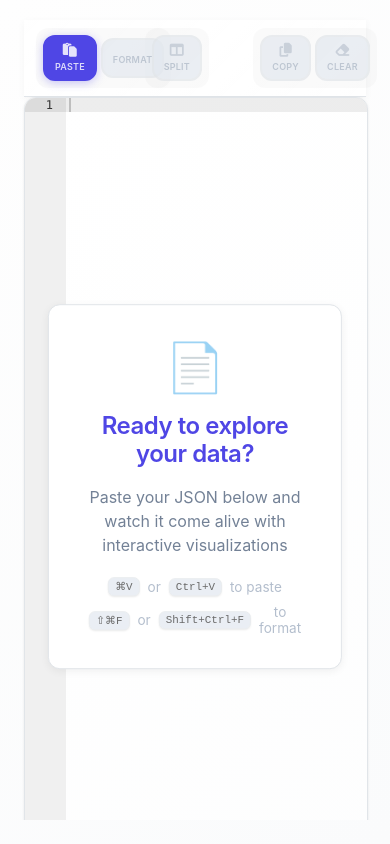
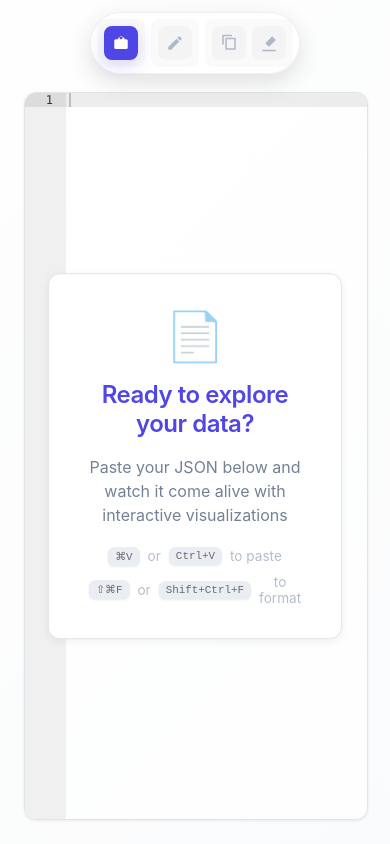
Before and after one commit to dakshpareek/json-viewer, a React (Create React App) app: page / in a window 390 px wide. Built offline with nearby package versions, Linux system fonts and the light colour scheme.

Commit message:
feat: editor-first mode, auto-paste, compact floating toolbar, SVG icons, viewer contrast, notifications

```diff
--- a/src/App.css
+++ b/src/App.css
@@ -8,33 +8,39 @@
     font-family: var(--font-primary);
 }
 
+/* top-toolbar-shell left for legacy layout compatibility but visually the toolbar is floating now.
+   Keep minimal height so any references still compute correctly, but make it visually inert. */
 .top-toolbar-shell {
-    height: 64px;
-    background: var(--color-surface);
-    border-bottom: 1px solid var(--color-border);
-    box-shadow: var(--sketch-shadow-sm);
-    display: flex;
-    align-items: center;
-    justify-content: center;
+    height: 0;
+    /* toolbar is floating; avoid reserving a full block */
+    background: transparent;
+    border-bottom: none;
+    box-shadow: none;
+    display: block;
     flex-shrink: 0;
     position: relative;
+    pointer-events: none;
 }
 
 .top-toolbar-shell::before {
     content: '';
-    position: absolute;
-    top: 0;
-    left: 0;
-    right: 0;
-    bottom: 0;
-    background: linear-gradient(90deg, transparent 0%, rgba(255, 255, 255, 0.4) 50%, transparent 100%);
-    pointer-events: none;
-    opacity: 0.3;
+    display: none;
 }
 
+/* Workspace must account for floating toolbar so content doesn't get overlapped.
+   We add top padding equal to the floating toolbar safe area (toolbar height + comfortable margin). */
 .workspace {
+    height: 100vh;
+    overflow: auto;
+    padding: 92px 24px 24px 24px;
+    /* top padding reserves space for floating toolbar (approx 40px toolbar + margin) */
+    background: transparent;
+    box-sizing: border-box;
+}
+
+/* If you still render a non-floating toolbar variant, allow a modifier on App to reduce top padding.
+   Example: add class `toolbar-relative` on `.App` to use in that case. */
+.App.toolbar-relative .workspace {
+    padding-top: 24px;
     height: calc(100vh - 64px);
-    overflow: auto;
-    padding: 20px 24px;
-    background: transparent;
 }
--- a/src/components/JsonInput.tsx
+++ b/src/components/JsonInput.tsx
@@ -1,4 +1,4 @@
-import React, { useState, useEffect, useCallback } from 'react';
+import React, { useCallback, useEffect, useState } from 'react';
 import AceEditor from 'react-ace';
 
 import ace from 'ace-builds/src-noconflict/ace';
@@ -10,10 +10,10 @@ import prettier from 'prettier/standalone';
 
 import { DataItemProps, JsonViewer } from '@textea/json-viewer';
 
-import TopToolbar from './TopToolbar.tsx';
 import { useNotification } from '../contexts/NotificationContext.tsx';
 import './JsonInput.css';
 import './TopToolbar.css';
+import TopToolbar from './TopToolbar.tsx';
 
 interface JsonInputProps {
   selectedKeyPath: string[];
@@ -38,7 +38,8 @@ const JsonInput: React.FC<JsonInputProps> = ({
   const [text, setText] = useState<string>('');
   const [error, setError] = useState<string>('');
   const [jsonData, setJsonData] = useState<any>(null);
-  const [showViewer, setShowViewer] = useState<boolean>(true);
+  // Default to editor-focused mode (not split). User can toggle viewer when needed.
+  const [showViewer, setShowViewer] = useState<boolean>(false);
 
   // Format JSON using Prettier
   const formatJson = useCallback((input: string) => {
@@ -77,8 +78,10 @@ const JsonInput: React.FC<JsonInputProps> = ({
 
   // Handle paste event to autoformat
   const handlePaste = (pastedData: any) => {
-    const clipboardData = pastedData.clipboardData || window.clipboardData;
-    if (clipboardData) {
+    // The editor emits a ClipboardEvent-like object; be explicit about the runtime shapes to satisfy TypeScript.
+    const maybeEvent = pastedData as ClipboardEvent | null;
+    const clipboardData = (maybeEvent && maybeEvent.clipboardData) || (window as any).clipboardData;
+    if (clipboardData && typeof clipboardData.getData === 'function') {
       const pastedText = clipboardData.getData('Text');
       formatJson(pastedText);
     } else {
@@ -106,6 +109,68 @@ const JsonInput: React.FC<JsonInputProps> = ({
     }
   }, [formatJson, showNotification]);
 
+  // Auto-paste from clipboard on mount (run only once). Inline formatting here to avoid
+  // depending on `formatJson` so this effect won't re-run when `formatJson` or `jsonData` changes.
+  useEffect(() => {
+    let cancelled = false;
+
+    const AUTO_PASTE_ON_LOAD = JSON.parse(localStorage.getItem('autoPasteOnLoad') ?? 'true');
+
+    if (!AUTO_PASTE_ON_LOAD) return;
+
+    (async function tryAutoPaste() {
+      if (!navigator.clipboard?.readText) return;
+      try {
+        const clipboardText = await navigator.clipboard.readText();
+        if (cancelled) return;
+        const trimmed = clipboardText?.trim();
+        if (!trimmed) return;
+        // Quick heuristic: starts with { or [
+        if (trimmed.startsWith('{') || trimmed.startsWith('[')) {
+          try {
+            // Inline formatting & parsing to avoid external deps and repeated effect triggers
+            let formatted = trimmed;
+            try {
+              formatted = prettier.format(trimmed, {
+                parser: 'json',
+                plugins: [parserBabel],
+              });
+            } catch {
+              // If prettier fails, keep original trimmed text and try JSON.parse on it
+              formatted = trimmed;
+            }
+
+            const parsedData = JSON.parse(formatted);
+            // Only update state if component is still mounted
+            if (cancelled) return;
+
+            setText(formatted);
+            setError('');
+            // update jsonData and reset breadcrumb
+            setJsonData(parsedData);
+            setSelectedKeyPath([]);
+            showNotification('Loaded JSON from clipboard', 'success');
+            // keep editor-first default; user can toggle viewer
+            setShowViewer(false);
+          } catch {
+            // If parse fails, do not set anything and silently skip
+          }
+        }
+      } catch (err) {
+        // Clipboard access may be denied or unavailable — do nothing silently.
+        console.info('Auto-paste skipped:', err && (err as Error).message ? (err as Error).message : err);
+      }
+    })();
+
+    return () => {
+      cancelled = true;
+    };
+    // Note: intentionally omit `showNotification` from the dependency list because the
+    // notification context can provide a new function identity across renders which would
+    // retrigger this effect. We only want this auto-paste effect to run once on mount.
+    // eslint-disable-next-line react-hooks/exhaustive-deps
+  }, [setSelectedKeyPath]);
+
   // Handle copy formatted JSON button click
   const handleCopyFormattedJson = useCallback(async () => {
     try {
@@ -127,7 +192,8 @@ const JsonInput: React.FC<JsonInputProps> = ({
     setText('');
     setError('');
     setJsonData(null);
-    setShowViewer(true);
+    // keep editor-first default after clear
+    setShowViewer(false);
     setSelectedKeyPath([]);
   }, [setSelectedKeyPath]);
 
@@ -237,7 +303,6 @@ const JsonInput: React.FC<JsonInputProps> = ({
     <>
       <TopToolbar
         onPaste={handlePasteFromClipboard}
-        onFormat={handleFormatClick}
         onToggleViewer={handleToggleViewer}
         onCopy={handleCopyFormattedJson}
         onClear={handleClearClick}
@@ -278,15 +343,14 @@ const JsonInput: React.FC<JsonInputProps> = ({
                 value={jsonData}
                 rootName={false}
                 defaultInspectDepth={0}
-                theme={{
-                  scheme: 'custom',
+                theme={({
                   author: 'json-viewer',
                   base00: '#ffffff', // background
                   base01: '#f8f9fa',
                   base02: '#e9ecef',
                   base03: '#dee2e6',
                   base04: '#ced4da',
-                  base05: '#2c2c2c', // main text color - DARK
+                  base05: '#111827', // main text color - darker for better contrast
                   base06: '#495057',
                   base07: '#343a40',
                   base08: '#dc2626', // red
@@ -297,7 +361,7 @@ const JsonInput: React.FC<JsonInputProps> = ({
                   base0D: '#4f46e5', // blue
                   base0E: '#be185d', // magenta
                   base0F: '#92400e', // brown
-                }}
+                } as any)}
                 displayDataTypes={false} // Hide data types
                 keyRenderer={CustomKeyRenderer}
                 onSelect={(path) => {
@@ -312,7 +376,7 @@ const JsonInput: React.FC<JsonInputProps> = ({
                   width: '100%',
                   height: 'auto',
                   minHeight: '100%',
-                  color: '#2c2c2c', // Explicit DARK text color
+                  color: '#0f172a', // Stronger dark text color for readability
                 }}
               />
             </div>
--- a/src/components/NotificationToast.tsx
+++ b/src/components/NotificationToast.tsx
@@ -1,4 +1,4 @@
-import React, { useEffect, useState, useCallback } from 'react';
+import React, { useCallback, useEffect, useState } from 'react';
 import './NotificationToast.css';
 
 interface NotificationToastProps {
--- a/src/components/TopToolbar.css
+++ b/src/components/TopToolbar.css
@@ -1,17 +1,40 @@
 @import '../styles/variables.css';
+
+/* Compact floating toolbar variant
+   - Floating (fixed) near the top center
+   - Reduced height / padding (compact)
+   - Icon-only buttons (hide text labels visually but keep for screen readers)
+   - Keep separators and groups for layout but scale them down
+*/
 
 .top-toolbar {
     display: flex;
     align-items: center;
     justify-content: center;
-    gap: 16px;
-    padding: 16px 32px;
-    background: linear-gradient(135deg, var(--color-surface) 0%, rgba(255, 255, 255, 0.95) 100%);
-    border-bottom: 1px solid var(--color-border);
-    box-shadow: 0 2px 8px rgba(0, 0, 0, 0.04), 0 1px 3px rgba(0, 0, 0, 0.02);
+    gap: 10px;
+    /* much smaller padding to make toolbar compact */
+    padding: 6px 8px;
+    /* translucent surface to float above content */
+    background: rgba(255, 255, 255, 0.92);
+    border: 1px solid rgba(0, 0, 0, 0.06);
+    box-shadow: 0 8px 24px rgba(0, 0, 0, 0.12);
+    /* make the toolbar floating by default; component may also set inline positioning */
+    position: fixed;
+    top: 12px;
+    left: 50%;
+    transform: translateX(-50%);
+    z-index: 1000;
+    min-height: 40px;
+    border-radius: 10px;
+    backdrop-filter: blur(6px);
+}
+
+/* small helper class if we need a non-fixed variant elsewhere */
+.top-toolbar.relative {
     position: relative;
-    min-height: 56px;
-    backdrop-filter: blur(8px);
+    top: auto;
+    left: auto;
+    transform: none;
 }
 
 .toolbar-section {
@@ -19,89 +42,88 @@
     align-items: center;
 }
 
+/* Slightly denser group styling */
 .toolbar-group {
     display: flex;
     align-items: center;
-    gap: 16px;
+    gap: 10px;
     background: rgba(0, 0, 0, 0.02);
-    border-radius: var(--sketch-radius-lg);
-    padding: 8px;
+    border-radius: calc(var(--sketch-radius-lg) / 1.5);
+    padding: 6px;
     border: 1px solid transparent;
-    transition: all 0.2s ease;
+    transition: all 0.16s ease;
 }
 
+/* thinner separator to match compact style */
 .toolbar-separator {
     width: 1px;
-    height: 32px;
+    height: 24px;
     background: linear-gradient(to bottom, transparent 0%, var(--color-border) 20%, var(--color-border) 80%, transparent 100%);
-    margin: 0 12px;
-    opacity: 0.5;
+    margin: 0 8px;
+    opacity: 0.45;
 }
 
-/* Base button styles - Excalidraw-inspired */
+/* Base button styles (compact, icon-first) */
 .toolbar-btn {
-    display: flex;
-    flex-direction: column;
+    display: inline-flex;
     align-items: center;
     justify-content: center;
-    gap: 4px;
-    padding: 10px 14px;
-    min-width: 56px;
-    min-height: 48px;
+    gap: 0;
+    padding: 6px 8px;
+    min-width: 40px;
+    min-height: 40px;
     border: none;
-    border-radius: var(--sketch-radius-lg);
+    border-radius: 8px;
     background-color: transparent;
     color: var(--color-text);
     cursor: pointer;
     font-size: 12px;
     font-weight: 600;
-    transition: all 0.15s cubic-bezier(0.4, 0, 0.2, 1);
+    transition: all 0.12s cubic-bezier(0.4, 0, 0.2, 1);
     position: relative;
     font-family: var(--font-primary);
     border: 2px solid transparent;
-    text-transform: uppercase;
-    letter-spacing: 0.025em;
+    text-transform: none;
+    letter-spacing: 0;
 }
 
-/* Button icons */
+/* Button icons scaled down slightly for compactness */
 .toolbar-btn i {
-    font-size: 18px;
+    font-size: 16px;
     line-height: 1;
-    opacity: 0.85;
-    transition: opacity 0.2s ease;
+    opacity: 0.95;
+    transition: opacity 0.16s ease, transform 0.12s ease;
 }
 
-/* Button labels */
+/* Visually hide text labels but keep them accessible to screen readers.
+   This keeps DOM size minimal and ensures hover/title still works. */
 .btn-label {
-    font-size: 11px;
-    line-height: 1.3;
-    text-align: center;
-    white-space: nowrap;
-    letter-spacing: 0.025em;
-    text-transform: uppercase;
-    opacity: 0.8;
-    font-weight: 600;
+    display: none;
+    visibility: hidden;
+    width: 0;
+    height: 0;
+    overflow: hidden;
 }
 
-/* Button hover states - Excalidraw-inspired */
+/* Button hover states - subtle lift */
 .toolbar-btn:hover:not(:disabled) {
     background: rgba(0, 0, 0, 0.04);
-    border-color: var(--color-border);
-    transform: translateY(-1px);
-    box-shadow: 0 4px 12px rgba(0, 0, 0, 0.08);
+    border-color: rgba(0, 0, 0, 0.06);
+    transform: translateY(-2px);
+    box-shadow: 0 6px 18px rgba(0, 0, 0, 0.10);
 }
 
 .toolbar-btn:active:not(:disabled) {
     transform: translateY(0);
-    box-shadow: 0 2px 6px rgba(0, 0, 0, 0.04);
+    box-shadow: 0 2px 8px rgba(0, 0, 0, 0.06);
 }
 
-/* Active state - Excalidraw-style */
+/* Active state */
 .toolbar-btn.active {
     background: var(--color-primary);
     color: white;
     border-color: var(--color-primary);
-    box-shadow: 0 2px 8px rgba(79, 70, 229, 0.3);
+    box-shadow: 0 6px 18px rgba(79, 70, 229, 0.2);
 }
 
 .toolbar-btn.active:hover {
@@ -109,34 +131,34 @@
     border-color: var(--color-secondary);
 }
 
-/* Disabled button states - More visible and accessible */
+/* Disabled states */
 .toolbar-btn:disabled {
-    opacity: 0.7;
+    opacity: 0.75;
     cursor: not-allowed;
-    background-color: var(--color-muted);
+    background-color: rgba(0, 0, 0, 0.03);
     color: var(--color-text-muted);
     transform: none;
     box-shadow: none;
-    border-color: var(--color-border);
-    filter: grayscale(0.1);
+    border-color: transparent;
+    filter: grayscale(0.05);
 }
 
 .toolbar-btn:disabled .btn-label {
-    opacity: 0.8;
+    opacity: 0.6;
 }
 
 .toolbar-btn:disabled i {
-    opacity: 0.6;
+    opacity: 0.55;
 }
 
-/* Individual button colors - semantic and contextual */
+/* Individual semantic colors adjusted for compact look */
 .paste-btn {
     color: var(--color-primary);
 }
 
 .paste-btn:hover:not(:disabled):not(.active) {
-    background: rgba(79, 70, 229, 0.08);
-    border-color: rgba(79, 70, 229, 0.2);
+    background: rgba(79, 70, 229, 0.06);
+    border-color: rgba(79, 70, 229, 0.12);
 }
 
 .format-btn {
@@ -144,8 +166,8 @@
 }
 
 .format-btn:hover:not(:disabled):not(.active) {
-    background: rgba(124, 58, 237, 0.08);
-    border-color: rgba(124, 58, 237, 0.2);
+    background: rgba(124, 58, 237, 0.06);
+    border-color: rgba(124, 58, 237, 0.12);
 }
 
 .view-btn {
@@ -153,8 +175,8 @@
 }
 
 .view-btn:hover:not(:disabled):not(.active) {
-    background: rgba(99, 102, 241, 0.08);
-    border-color: rgba(99, 102, 241, 0.2);
+    background: rgba(99, 102, 241, 0.06);
+    border-color: rgba(99, 102, 241, 0.12);
 }
 
 .copy-btn {
@@ -162,8 +184,8 @@
 }
 
 .copy-btn:hover:not(:disabled):not(.active) {
-    background: rgba(5, 150, 105, 0.08);
-    border-color: rgba(5, 150, 105, 0.2);
+    background: rgba(5, 150, 105, 0.06);
+    border-color: rgba(5, 150, 105, 0.12);
 }
 
 .clear-btn {
@@ -171,18 +193,14 @@
 }
 
 .clear-btn:hover:not(:disabled):not(.active) {
-    background: rgba(211, 47, 47, 0.08);
-    border-color: rgba(220, 38, 38, 0.2);
+    background: rgba(220, 38, 38, 0.06);
+    border-color: rgba(220, 38, 38, 0.12);
 }
 
-/* Focus states for accessibility */
+/* Focus states (accessible) */
 .toolbar-btn:focus {
-    outline: 2px solid #1976d2;
+    outline: 2px solid rgba(25, 118, 210, 0.2);
     outline-offset: 2px;
-}
-
-.toolbar-btn:focus:not(:focus-visible) {
-    outline: none;
 }
 
 .toolbar-btn:focus-visible {
@@ -190,61 +208,45 @@
     outline-offset: 2px;
 }
 
-/* Responsive design - Excalidraw-style */
+/* Responsive adjustments - keep toolbar usable on smaller viewports */
 @media (max-width: 1024px) {
     .top-toolbar {
-        gap: 14px;
-        padding: 14px 28px;
+        gap: 10px;
+        padding: 6px 10px;
+        min-height: 40px;
+        left: 50%;
+        transform: translateX(-50%);
+    }
+
+    .toolbar-group {
+        gap: 8px;
+        padding: 6px;
+    }
+
+    .toolbar-btn i {
+        font-size: 15px;
     }
 }
 
 @media (max-width: 768px) {
+
+    /* On small screens, move toolbar to top-left as a floating pill to avoid covering center content */
     .top-toolbar {
-        gap: 12px;
-        padding: 12px 20px;
-        min-height: 52px;
+        left: 12px;
+        transform: none;
+        top: 10px;
+        padding: 6px;
+        border-radius: 999px;
     }
 
-    .toolbar-group {
-        gap: 12px;
-        padding: 6px;
+    .toolbar-separator {
+        display: none;
     }
 
     .toolbar-btn {
-        min-width: 48px;
-        min-height: 44px;
-        padding: 8px 12px;
-        font-size: 11px;
-    }
-
-    .btn-label {
-        font-size: 10px;
-    }
-
-    .toolbar-btn i {
-        font-size: 16px;
-    }
-}
-
-@media (max-width: 640px) {
-    .top-toolbar {
-        gap: 12px;
-        padding: 10px 16px;
-        justify-content: space-between;
-    }
-
-    .toolbar-group {
-        gap: 6px;
-    }
-
-    .toolbar-btn {
-        min-width: 44px;
-        min-height: 40px;
-        padding: 6px 10px;
-    }
-
-    .btn-label {
-        font-size: 9px;
+        min-width: 36px;
+        min-height: 36px;
+        padding: 6px;
     }
 
     .toolbar-btn i {
@@ -253,25 +255,32 @@
 }
 
 @media (max-width: 480px) {
+
+    /* Collapse into a single-row compact fab-like pill */
     .top-toolbar {
-        flex-wrap: wrap;
-        gap: 8px;
-        padding: 8px 12px;
-        min-height: auto;
-    }
-
-    .toolbar-section {
-        flex: 1;
-        min-width: 0;
+        left: 8px;
+        right: auto;
+        transform: none;
+        padding: 6px;
+        gap: 6px;
+        top: 8px;
     }
 
     .toolbar-group {
-        justify-content: center;
-        gap: 4px;
+        gap: 6px;
+    }
+
+    .toolbar-btn {
+        min-width: 34px;
+        min-height: 34px;
+        padding: 6px;
+    }
+
+    .toolbar-btn i {
+        font-size: 14px;
     }
 
     .toolbar-separator {
         display: none;
-        /* Hide separators on very small screens */
     }
 }
--- a/src/components/TopToolbar.tsx
+++ b/src/components/TopToolbar.tsx
@@ -12,6 +12,16 @@ interface TopToolbarProps {
   hasText: boolean;
 }
 
+/**
+ * TopToolbar (compact floating, icon-only)
+ *
+ * Notes:
+ * - This toolbar is intentionally compact and floating (positioned via inline style here
+ *   to avoid requiring immediate CSS edits). It uses icon-only buttons with accessible
+ *   `aria-label` and `title` attributes so the name appears on hover.
+ * - The visual styling is still primarily driven by `TopToolbar.css`; this component
+ *   reduces DOM content (removes text labels) and applies a small fixed/floating layout.
+ */
 const TopToolbar: React.FC<TopToolbarProps> = ({
   onPaste,
   onFormat,
@@ -23,7 +33,20 @@ const TopToolbar: React.FC<TopToolbarProps> = ({
   hasText,
 }) => {
   return (
-        <div className="top-toolbar" role="toolbar" aria-label="JSON Studio toolbar">
+    <div
+      className="top-toolbar floating"
+      role="toolbar"
+      aria-label="JSON Studio toolbar"
+      style={{
+        position: 'fixed',
+        top: 12,
+        left: '50%',
+        transform: 'translateX(-50%)',
+        padding: '6px',
+        zIndex: 1000,
+        minHeight: 40,
+      }}
+    >
       {/* Group 1: Import & Actions */}
       <div className="toolbar-section">
         <div className="toolbar-group">
@@ -32,20 +55,12 @@ const TopToolbar: React.FC<TopToolbarProps> = ({
             onClick={onPaste}
             aria-label="Paste JSON from clipboard"
             title={`Paste JSON from clipboard - Cmd/Ctrl+V`}
+            tabIndex={0}
           >
-                        <i className="fas fa-paste" aria-hidden="true"></i>
-                        <span className="btn-label">Paste</span>
-                    </button>
-
-                    <button
-                        className={`toolbar-btn format-btn ${hasText ? '' : 'disabled'}`}
-                        onClick={onFormat}
-                        disabled={!hasText}
-                        aria-label="Format and beautify JSON"
-                        title={`${hasText ? 'Format and beautify JSON' : 'Add JSON first to format'} - Shift+Cmd/Ctrl+F`}
-                    >
-                        <i className="fas fa-sparkles" aria-hidden="true"></i>
-                        <span className="btn-label">Format</span>
+            {/* Material-style content_paste icon */}
+            <svg aria-hidden="true" width="18" height="18" viewBox="0 0 24 24" fill="none" xmlns="http://www.w3.org/2000/svg">
+              <path d="M19 7h-2.18A3 3 0 0013 4h-2a3 3 0 00-3 3H5a2 2 0 00-2 2v9a2 2 0 002 2h14a2 2 0 002-2V9a2 2 0 00-2-2zM12 7a2 2 0 110-4 2 2 0 010 4z" fill="currentColor" />
+            </svg>
           </button>
         </div>
       </div>
@@ -63,8 +78,15 @@ const TopToolbar: React.FC<TopToolbarProps> = ({
             aria-label={showViewer ? 'Switch to editor-only view' : 'Switch to split view'}
             title={`${showViewer ? 'Switch to editor-only view' : 'Switch to split view'} - Cmd/Ctrl+B`}
           >
-                        <i className={`fas ${showViewer ? 'fa-columns' : 'fa-edit'}`} aria-hidden="true"></i>
-                        <span className="btn-label">{showViewer ? 'Split' : 'Editor'}</span>
+            {showViewer ? (
+              <svg aria-hidden="true" width="18" height="18" viewBox="0 0 24 24" fill="none" xmlns="http://www.w3.org/2000/svg">
+                <path d="M3 3h8v8H3V3zm0 10h8v8H3v-8zm10-10h8v8h-8V3zm0 10h8v8h-8v-8z" fill="currentColor" />
+              </svg>
+            ) : (
+              <svg aria-hidden="true" width="18" height="18" viewBox="0 0 24 24" fill="none" xmlns="http://www.w3.org/2000/svg">
+                <path d="M3 17.25V21h3.75L17.81 9.94l-3.75-3.75L3 17.25zM20.71 7.04a1 1 0 000-1.41l-2.34-2.34a1 1 0 00-1.41 0l-1.83 1.83 3.75 3.75 1.83-1.83z" fill="currentColor" />
+              </svg>
+            )}
           </button>
         </div>
       </div>
@@ -82,8 +104,9 @@ const TopToolbar: React.FC<TopToolbarProps> = ({
             aria-label="Copy formatted JSON to clipboard"
             title={`${hasText ? 'Copy formatted JSON to clipboard' : 'Add JSON first to copy'} - Cmd/Ctrl+C`}
           >
-                        <i className="fas fa-copy" aria-hidden="true"></i>
-                        <span className="btn-label">Copy</span>
+            <svg aria-hidden="true" width="18" height="18" viewBox="0 0 24 24" fill="none" xmlns="http://www.w3.org/2000/svg">
+              <path d="M16 1H4a1 1 0 00-1 1v12h2V3h11V1zM20 5H8a1 1 0 00-1 1v14a1 1 0 001 1h12a1 1 0 001-1V6a1 1 0 00-1-1zm-1 14H9V7h10v12z" fill="currentColor" />
+            </svg>
           </button>
 
           <button
@@ -93,8 +116,9 @@ const TopToolbar: React.FC<TopToolbarProps> = ({
             aria-label="Clear workspace"
             title={`${hasText ? 'Clear workspace and start fresh' : 'Nothing to clear'} - Esc`}
           >
-                        <i className="fas fa-eraser" aria-hidden="true"></i>
-                        <span className="btn-label">Clear</span>
+            <svg aria-hidden="true" width="18" height="18" viewBox="0 0 24 24" fill="none" xmlns="http://www.w3.org/2000/svg">
+              <path d="M16.24 3l4.95 4.95-9.19 9.19-4.95-4.95L16.24 3zM3 21h18v2H3v-2z" fill="currentColor" />
+            </svg>
           </button>
         </div>
       </div>
```
Lines whose indentation alone changed are shown as unchanged.
